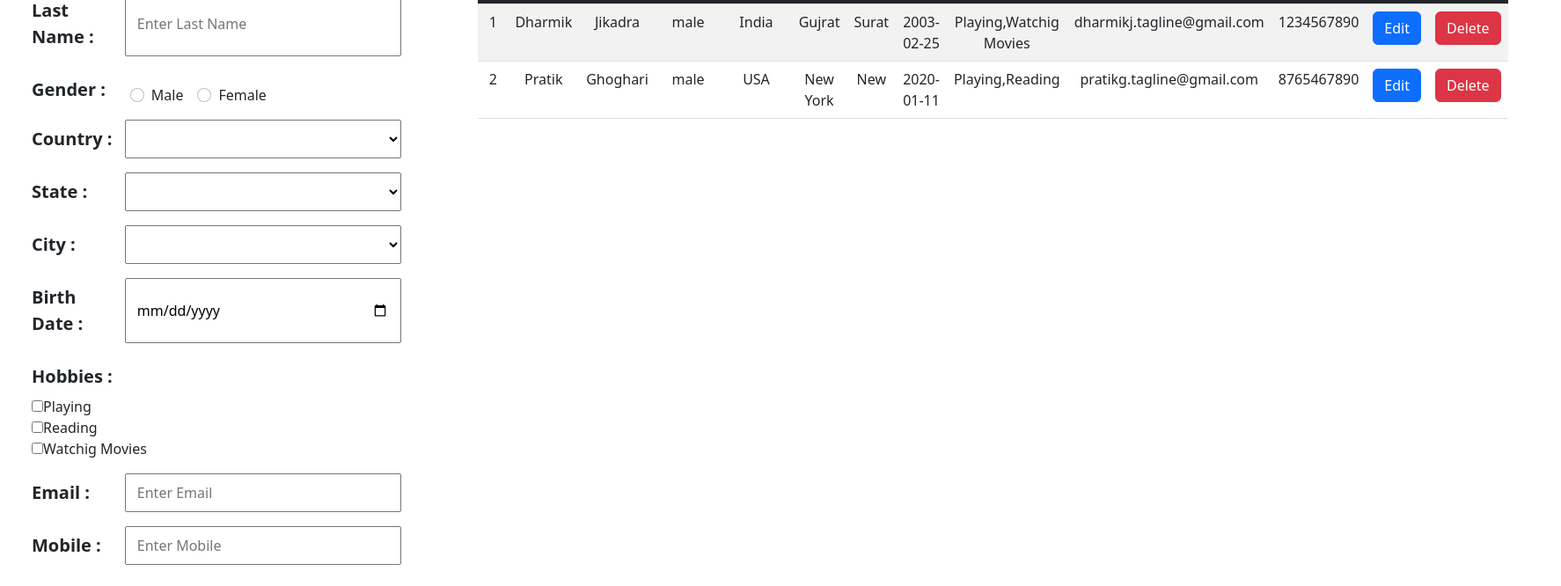
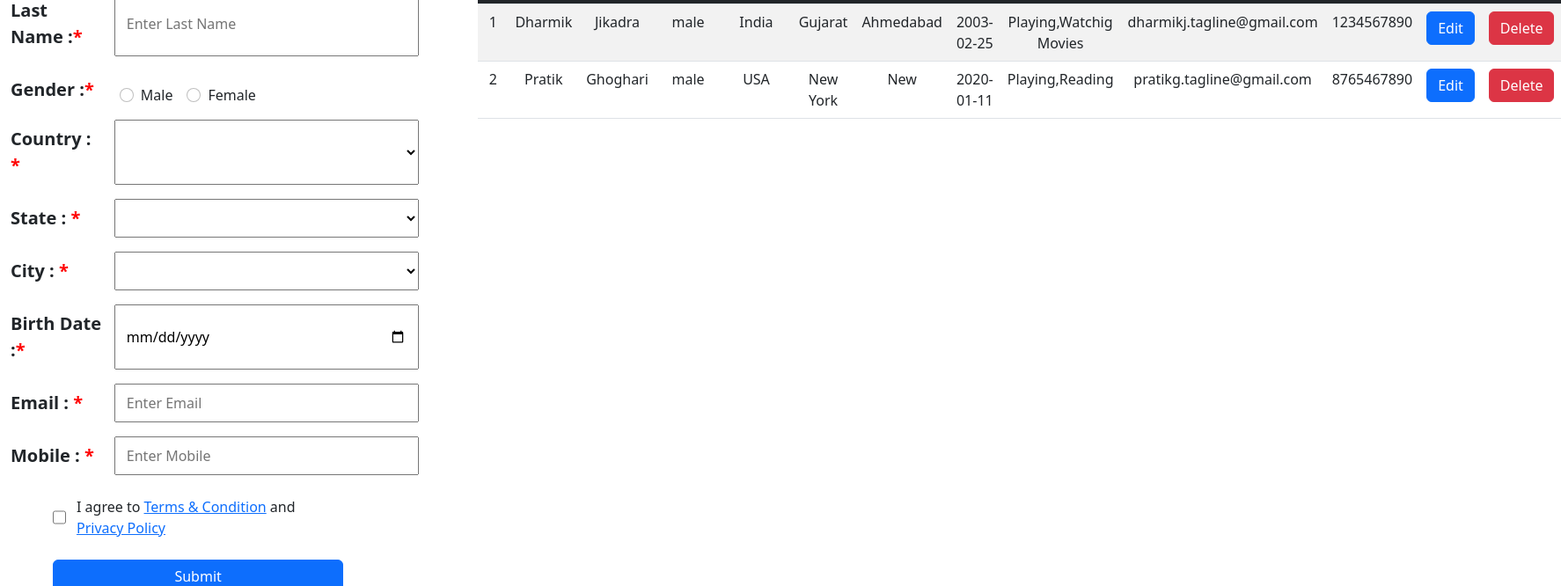
Before and after one commit to dharmikj-tagline/angular-forms, an Angular app: page / in a window 1280 px wide. Shown: the part 180-846 px from the top of the page at 88% size, 1774 px wide, since content can reach past the window. Built offline with nearby package versions, Linux system fonts and the light colour scheme.

Commit message:
Implement checkbox required

```diff
--- a/src/app/reactive/reactive.component.html
+++ b/src/app/reactive/reactive.component.html
@@ -1,12 +1,12 @@
 <h1 class="text-primary text-center m-3"> Reactive Forms With CRUD</h1>
 <div class="row">
-    <div class=" col-sm-5 px-5">
+    <div class=" col-sm-5 px-4">
         <form name="form" [formGroup]="reactiveForm" (ngSubmit)="showData()">
             <div class="row mb-3 d-flex">
                 <label for="name" class="col-3 col-form-label fw-bold fs-5">{{ lblFname }}</label>
                 <input type="text" name="fname" class="col-sm-8 col-form-control" placeholder="Enter First Name" required minlength="2"
                     pattern="^[a-zA-Z]+$" formControlName="fname"  />
-                <span *ngIf="fname && fname.touched && fname.invalid" style="color: red;margin-left: 23%;">Please Enter
+                <span *ngIf="formControls['fname'].touched && formControls['fname'].invalid" style="color: red;margin-left: 23%;">Please Enter
                     Valid First Name</span>
 
             </div>
@@ -14,7 +14,7 @@
                 <label for="name" class="col-3 col-form-label fw-bold fs-5">{{lblLname}}</label>
                 <input type="text" name="lname" class="col-sm-8" placeholder="Enter Last Name" required minlength="2"
                     pattern="^[a-zA-Z]+$" formControlName="lname" />
-                <span *ngIf="lname && lname.touched && lname.invalid" style="color: red; margin-left: 23%">Please Enter
+                <span *ngIf="formControls['lname'].touched && formControls['lname'].invalid" style="color: red; margin-left: 23%">Please Enter
                     Valid Last Name</span>
             </div>
 
@@ -35,7 +35,7 @@
                     </a>
                 </div>
             </div>
-            <span *ngIf="gender && gender.touched && gender.invalid" style="color: red; margin-left: 23%">Please Checked
+            <span *ngIf="formControls['gender'].touched && formControls['gender'].invalid" style="color: red; margin-left: 23%">Please Checked
                 Gender</span>
 
             <div formGroupName="address">
@@ -46,9 +46,7 @@
                     <select class="form-select col-8" aria-label="Default select example" name="country" id="country"
                         class="col-8" formControlName="country" (change)="changeCountry($event)">
                         <option selected>Select Your Country</option>
-                        <!-- <option *ngFor="let country of countryList">
-                            {{ country.name }}
-                        </option> -->
+
                         <option *ngFor="let country of countryList" [value]="country.id">{{country.name}}</option>
                     </select>
 
@@ -66,7 +64,6 @@
                         (change)="changeState($event)">
                         <option selected>Select Your State</option>
 
-                        <!-- <option *ngFor="let state of states">{{ state }}</option> -->
                         <option *ngFor="let state of states" [value]="state.id">{{state.name}}</option>
                     </select>
 
@@ -83,14 +80,11 @@
                         name="city" id="city" class="col-8" required formControlName="city">
                         <option selected>Select Your City</option>
 
-                        <!-- <option *ngFor="let city of cities">{{ city }}</option> -->
                         <option *ngFor="let city of cities" [value]="city.id">{{city.name}}</option>
 
                     </select>
 
-                    <span *ngIf="city && city.touched && city.pristine" style="color: red; margin-left: 23%">Please
-                        Select
-                        City</span>
+                    <span *ngIf="city && city.touched && city.pristine" style="color: red; margin-left: 23%">Please Select City</span>
                     <span *ngIf="city && country && state && (country.untouched || state.untouched) && city.touched"
                         style="color: red; margin-left: 23%">Please Select Country & State First
                     </span>
@@ -102,19 +96,11 @@
                 <label for="date" class="col-3 col-form-label fw-bold fs-5">{{lblDate}}</label>
                 <input type="date" name="date" id="date" class="col-sm-8" placeholder="Select Date" required
                     formControlName="date">
-                <span *ngIf="date && date.touched && date.pristine" style="color: red; margin-left: 23%">Please Select
+                <span *ngIf="formControls['date'].touched && formControls['date'].pristine" style="color: red; margin-left: 23%">Please Select
                     Date</span>
             </div>
 
-            <div class="row mb-3">
-                <label for="hobby" class="col-3 col-form-label fw-bold fs-5 ">{{lblHobbies}}</label>
-                <div *ngFor="let hobby of hobbys">
-                    <label>
-                        <input type="checkbox" formArrayName="hobbies" value="{{hobby}}" (change)="hobbySelect($event)">{{hobby}}
-                    </label>
-                </div>
-            </div>
-            <!-- <p>{{reactiveForm.get('hobbies')?.value}}</p> -->
+
 
             <div class="row mb-3">
                 <label for="name" class="col-3 col-form-label fw-bold fs-5">{{
@@ -122,7 +108,7 @@
                     }}</label>
                 <input type="email" name="email" class="col-sm-8" placeholder="Enter Email" required
                     formControlName="email" pattern="^[a-z0-9._%+-]+@[a-z0-9.-]+.[a-z]{2,4}$" />
-                <span *ngIf="email && email.touched && email.invalid" style="color: red; margin-left: 23%">Please Enter
+                <span *ngIf="formControls['email'].touched && formControls['email'].invalid" style="color: red; margin-left: 23%">Please Enter
                     Valid Email</span>
             </div>
             <div class="row mb-3">
@@ -131,7 +117,7 @@
                     }}</label>
                 <input type="text" name="mobile" class="col-sm-8" placeholder="Enter Mobile" required pattern="^[0-9]+$"
                     formControlName="mobile" (keydown)="noAlphabet($event)" maxlength="10" minlength="10" />
-                <span *ngIf="mobile && mobile.touched && mobile.invalid" style="color: red; margin-left: 23%">Please
+                <span *ngIf="formControls['mobile'].touched && formControls['mobile'].invalid" style="color: red; margin-left: 23%">Please
                     Enter
                     Valid Mobile no.</span>
             </div>
@@ -142,15 +128,15 @@
                 <label class="form-check-label" class="col-8" for="checkboxAgree">
                     I agree to <a routerLink="">Terms & Condition</a> and <a routerLink="">Privacy Policy</a>
                 </label>
-                <span *ngIf="checkbox && checkbox.invalid && checkbox.touched" style="color: red;">Please Checked
+                <span *ngIf="formControls['checkbox'].invalid && formControls['checkbox'].touched" style="color: red;">Please Checked
                     Checkbox for accept Terms & Condition</span>
             </div>
-            <div class="mt-3">
-                <button class="btn btn-primary ms-5" name="submit" id="submit" (click)="showData()">
+
+            <div class="mt-3 d-flex">
+                <button class="btn btn-primary col-8 ms-5" name="submit" id="submit" (click)="showData()">
                     {{ lblSubmit }}
                 </button>
             </div>
-
         </form>
 
 
--- a/src/app/reactive/reactive.component.scss
+++ b/src/app/reactive/reactive.component.scss
@@ -1,3 +1,8 @@
 // tr:nth-child(odd) {
 //     background-color: rgba(241, 238, 238, 0.976);
 // }
+
+.col-form-label:after {
+    content:"*";
+    color:red;
+  }
--- a/src/app/reactive/reactive.component.ts
+++ b/src/app/reactive/reactive.component.ts
@@ -1,4 +1,4 @@
-import { ChangeDetectorRef, Component, EventEmitter, OnChanges, OnInit } from '@angular/core';
+import { Component, OnInit } from '@angular/core';
 import {
   FormArray,
   FormBuilder,
@@ -6,7 +6,13 @@ import {
   FormGroup,
   Validators,
 } from '@angular/forms';
-import { CityList, CountryList, StateFinds, StateList, UserData } from '../common';
+import {
+  CityList,
+  CountryList,
+  StateFinds,
+  StateList,
+  UserData,
+} from '../common';
 
 @Component({
   selector: 'app-reactive',
@@ -30,10 +36,7 @@ export class ReactiveComponent implements OnInit {
   lblEmail: string = 'Email : ';
   lblMobile: string = 'Mobile : ';
   lblSubmit: string = 'Submit';
-  formErr: string = '';
   notHobbies: string = 'Not Applicable';
-  // states!: string[];
-  // cities!: string[];
   states!: any;
   cities!: any;
   userId!: number;
@@ -68,10 +71,11 @@ export class ReactiveComponent implements OnInit {
       mobile: '1234567890',
       date: '2003-02-25',
       hobbies: ['Playing', 'Watchig Movies'],
+      checkbox: true,
       address: {
         country: 'India',
-        state: 'Gujrat',
-        city: 'Surat',
+        state: 'Gujarat',
+        city: 'Ahmedabad',
       },
     },
     {
@@ -83,6 +87,7 @@ export class ReactiveComponent implements OnInit {
       mobile: '8765467890',
       date: '2020-01-11',
       hobbies: ['Playing', 'Reading'],
+      checkbox: true,
       address: {
         country: 'USA',
         state: 'New York',
@@ -90,105 +95,6 @@ export class ReactiveComponent implements OnInit {
       },
     },
   ];
-
-  // reactiveForm = new FormGroup({
-  //   fname: new FormControl('', [
-  //     Validators.required,
-  //     Validators.pattern('^[a-zA-Z]+$'),
-  //     Validators.minLength(2),
-  //   ]),
-  //   lname: new FormControl('', [
-  //     Validators.required,
-  //     Validators.pattern('^[a-zA-Z]+$'),
-  //     Validators.minLength(2),
-  //   ]),
-  //   gender: new FormControl('', [Validators.required]),
-  //   // address: new FormGroup({
-  //   //   country: new FormControl('' ),
-  //   //   state: new FormControl('' ),
-  //   //   city: new FormControl(''),
-  //   // }),
-  //   email: new FormControl('', [
-  //     Validators.required,
-  //     Validators.pattern('^[a-z0-9._%+-]+@[a-z0-9.-]+.[a-z]{2,4}$'),
-  //   ]),
-  //   mobile: new FormControl('', [
-  //     Validators.required,
-  //     Validators.pattern('^[0-9]+$'),
-  //     Validators.minLength(10),
-  //     Validators.maxLength(10),
-  //   ]),
-  // });
-
-  // countryList: any = [
-  //   {
-  //     name: 'India',
-  //     state: ['Gujrat', 'Maharashtra', 'Kolkata', 'Banglore', 'Delhi'],
-  //   },
-  //   {
-  //     name: 'Germany',
-  //     state: ['Duesseldorf', 'Leinfelden-Echterdingen', 'Eschborn'],
-  //   },
-  //   {
-  //     name: 'Spain',
-  //     state: ['Barcelona', 'Madrid'],
-  //   },
-  //   {
-  //     name: 'USA',
-  //     state: ['Downers Grove', 'New York'],
-  //   },
-  // ];
-
-  // stateFinds: any = [
-  //   {
-  //     name: 'Gujrat',
-  //     city: ['Surat', 'Rajkot', 'Ahmdabad'],
-  //   },
-  //   {
-  //     name: 'Maharashtra',
-  //     city: ['Mumbai', 'Thana'],
-  //   },
-  //   {
-  //     name: 'Kolkata',
-  //     city: ['KolkataCity1', 'KolkataCity2'],
-  //   },
-  //   {
-  //     name: 'Banglore',
-  //     city: ['Bang', 'Luru'],
-  //   },
-  //   {
-  //     name: 'Delhi',
-  //     city: ['New Delhi', 'Old Delhi'],
-  //   },
-  //   {
-  //     name: 'Duesseldorf',
-  //     city: ['Duessel', 'dorf'],
-  //   },
-  //   {
-  //     name: 'Leinfelden-Echterdingen',
-  //     city: ['Leinfelden', 'Echterdingen'],
-  //   },
-  //   {
-  //     name: 'Eschborn',
-  //     city: ['Esch', 'born'],
-  //   },
-  //   {
-  //     name: 'Barcelona',
-  //     city: ['Barce', 'lona'],
-  //   },
-  //   {
-  //     name: 'Madrid',
-  //     city: ['MadCity1', 'MadCity2'],
-  //   },
-  //   {
-  //     name: 'Downers Grove',
-  //     city: ['Downers', 'Grove'],
-  //   },
-  //   {
-  //     name: 'New York',
-  //     city: ['New', 'York'],
-  //   },
-  // ];
 
   countryList: any = [
     { id: 1, name: 'India' },
@@ -250,12 +156,7 @@ export class ReactiveComponent implements OnInit {
             city: currentCity,
           },
         };
-        console.log('Updated Data ', this.userDatas);
       } else {
-
-        // console.log('selectCountry :>> ', currentCountry);
-        // console.log('selectState :>> ', currentState);
-        // console.log('selectCity :>> ', currentCity);
 
         const data = {
           id: this.userDatas.length + 1,
@@ -273,7 +174,7 @@ export class ReactiveComponent implements OnInit {
         this.userDatas.push(data);
         console.log('this.userDatas ', this.userDatas);
       }
-      console.log(this.userDatas);
+
       this.userId = 0;
       this.reactiveForm.reset();
       console.log('this.reactiveForm.value :>> ', this.userDatas);
@@ -303,18 +204,6 @@ export class ReactiveComponent implements OnInit {
     return this.reactiveForm.controls;
   }
 
-  get fname() {
-    return this.reactiveForm.get('fname');
-  }
-
-  get lname() {
-    return this.reactiveForm.get('lname');
-  }
-
-  get gender() {
-    return this.reactiveForm.get('gender');
-  }
-
   get country() {
     return this.reactiveForm.get('address.country');
   }
@@ -327,47 +216,9 @@ export class ReactiveComponent implements OnInit {
     return this.reactiveForm.get('address.city');
   }
 
-  get date() {
-    return this.reactiveForm.get('date');
-  }
-
-  // get hobbies() {
-  //   return this.reactiveForm.get('hobbies') as FormArray;
-  // }
-
-  get email() {
-    return this.reactiveForm.get('email');
-  }
-
-  get mobile() {
-    return this.reactiveForm.get('mobile');
-  }
-
-  get checkbox() {
-    return this.reactiveForm.get('checkbox');
-  }
-
-  // changeCountry(count : any) : void {
-  //   console.log(count.target.value);
-  //   this.states = this.countryList.find(
-  //     (con: CountryList) => con.name == count.target.value
-  //   ).state;
-
-  //   console.log('States data', this.states);
-  // }
-
-  // changeState(count: any) :void {
-  //   console.log(count.target.value);
-  //   this.cities = this.stateFinds.find(
-  //     (con: StateFinds) => con.name == count.target.value
-  //   ).city;
-
-  //   console.log('Citys data', this.cities);
-  // }
-
   changeCountry(count: any) {
     console.log('count.target', count.target.value);
-    console.log(this.state);
+    console.log(this.states);
     this.states = this.stateList.filter(
       (con: StateList) => con.country == count.target.value
     );
@@ -382,43 +233,5 @@ export class ReactiveComponent implements OnInit {
     console.log(this.cities);
   }
 
-  hobbySelect(select: any) {
-    console.log('hoobies event', select);
-    let hobbyArr = this.reactiveForm.get('hobbies') as FormArray;
 
-    if (select.target.checked) {
-      hobbyArr.push(new FormControl(select.target.value));
-      console.log('Hobbies Value : ', hobbyArr.value);
-      console.log('Hobbies length : ', hobbyArr.length);
-    } else {
-      let i = 0;
-      hobbyArr.controls.forEach((hobby: any) => {
-        console.log('hobby object value', hobby.value);
-        if (hobby.value == select.target.value) {
-          hobbyArr.removeAt(i);
 }
-        i++;
-      });
-      if(hobbyArr.length == 0){
-          hobbyArr.push(new FormControl(this.notHobbies));
-        }
-    }
-  }
-}
-
-// if(select.target.checked == false){
-//   hobbyArr.push(new FormControl(this.notHobbies));
-// }
-
-// if(hobbyArr.length == 0){
-//   hobbyArr.push(new FormControl(this.notHobbies));
-// }
-
-// setDefaut() {
-//   this.fname?.setValue('Dharmik');
-//   this.lname?.setValue('Jikadra');
-//   this.gender?.setValue('male');
-//   this.email?.setValue('dharmik@gmail.com');
-//   this.mobile?.setValue('8899007766');
-//   this.country?.setValue('India');
-// }
```
Lines whose indentation alone changed are shown as unchanged.
